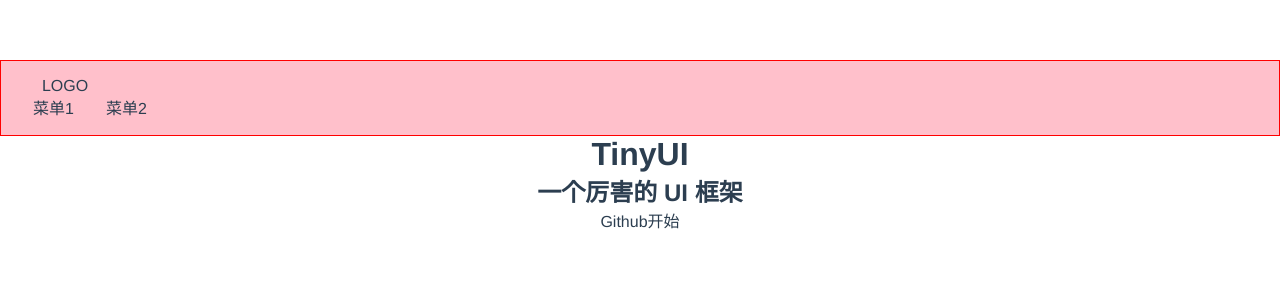
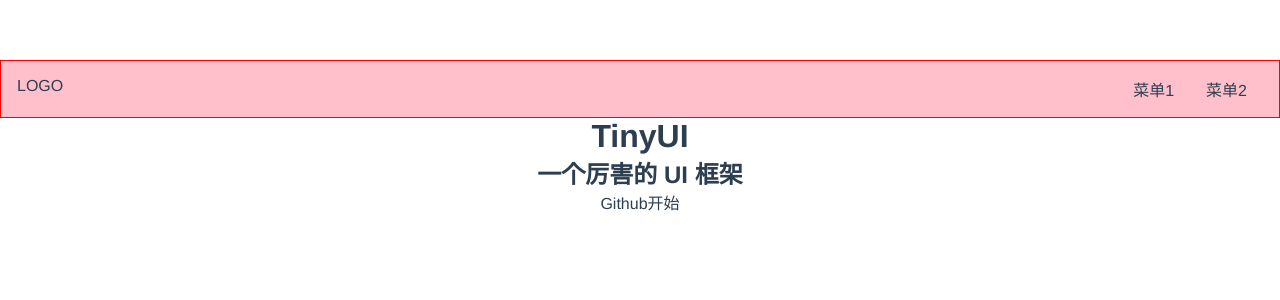
Before and after one commit to cajohan/tiny-vue3-ui, a Vue app: page /#/ in a window 1280 px wide. Shown: the top 300 px of the page. Built offline with nearby package versions, Linux system fonts and the light colour scheme.

Commit message:
封装 topnav 组件

```diff
--- /dev/null
+++ b/src/components/Topnav.vue
@@ -0,0 +1,34 @@
+<template>
+  <div class="topnav">
+    <div class="logo">LOGO</div>
+    <ul class="menu">
+      <li>菜单1</li>
+      <li>菜单2</li>
+    </ul>
+  </div>
+</template>
+<script lang="ts">
+export default {
+
+}
+</script>
+<style lang="scss" scoped>
+.topnav {
+  border: 1px solid red;
+  background: pink;
+  display: flex;
+  padding: 16px;
+  > .logo {
+    max-width: 6em;
+    margin-right: auto;
+  }
+  > .menu {
+    display: flex;
+    white-space: nowrap;
+    flex-wrap: nowrap;
+    > li {
+      margin: 0 1em;
+    }
+  }
+}
+</style>
--- a/src/views/Doc.vue
+++ b/src/views/Doc.vue
@@ -1,12 +1,16 @@
 <template>
   <div>
-    <div class="topnav">
-      <div class="logo"></div>
-      <div class="menu"></div>
-    </div>
+    <Topnav />
     <div class="content">
       <aside>边栏</aside>
       <main>主内容</main>
     </div>
   </div>
 </template>
+
+<script lang="ts">
+import Topnav from '../components/Topnav.vue'
+export default {
+  components:{Topnav}
+}
+</script>
--- a/src/views/Home.vue
+++ b/src/views/Home.vue
@@ -1,12 +1,6 @@
 <template>
   <div>
-    <div class="topnav">
-      <div class="logo">LOGO</div>
-      <ul class="menu">
-        <li>菜单1</li>
-        <li>菜单2</li>
-      </ul>
-    </div>
+    <Topnav />
     <div class="banner">
       <h1>TinyUI</h1>
       <h2>一个厉害的 UI 框架</h2>
@@ -18,22 +12,11 @@
   </div>
 </template>
 
-<style lang="scss" scoped>
-.topnav {
-  border: 1px solid red;
-  background: pink;
-  padding: 16px;
-  > .logo{
-    max-width: 6em;
-    margin-right: auto;
-  }
-  > .menu{
-    display: flex;
-    white-space: nowrap;
-    flex-wrap: nowrap;
-    > li{
-      margin: 0 1em;
-    }
-  }
+<script lang="ts">
+import Topnav from '../components/Topnav.vue';
+export default {
+  components:{Topnav}
 }
-</style>
+</script>
+
+<style lang="scss" scoped></style>
```
Also changed, not shown: 1 other file (tests, documents, lock files or other folders).
